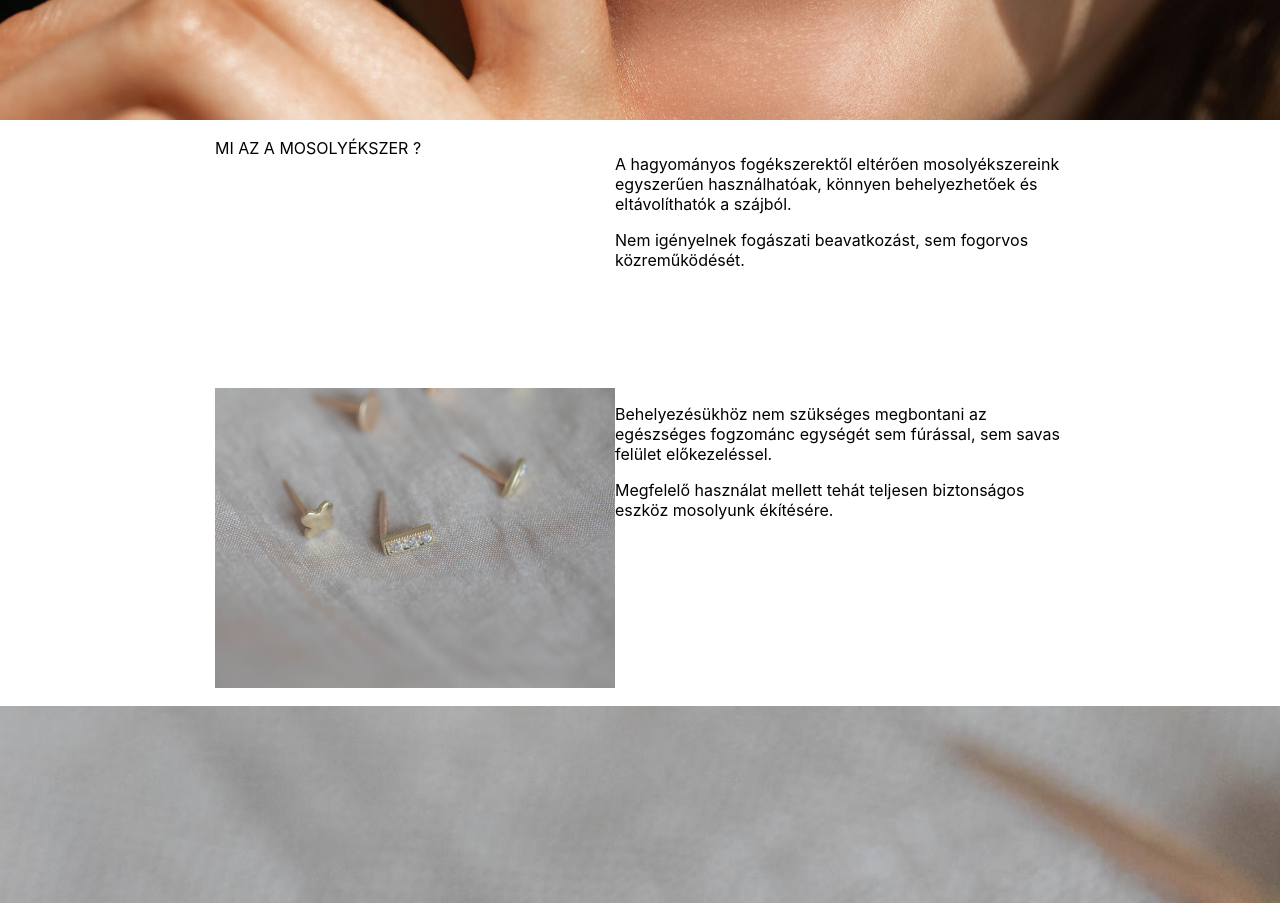
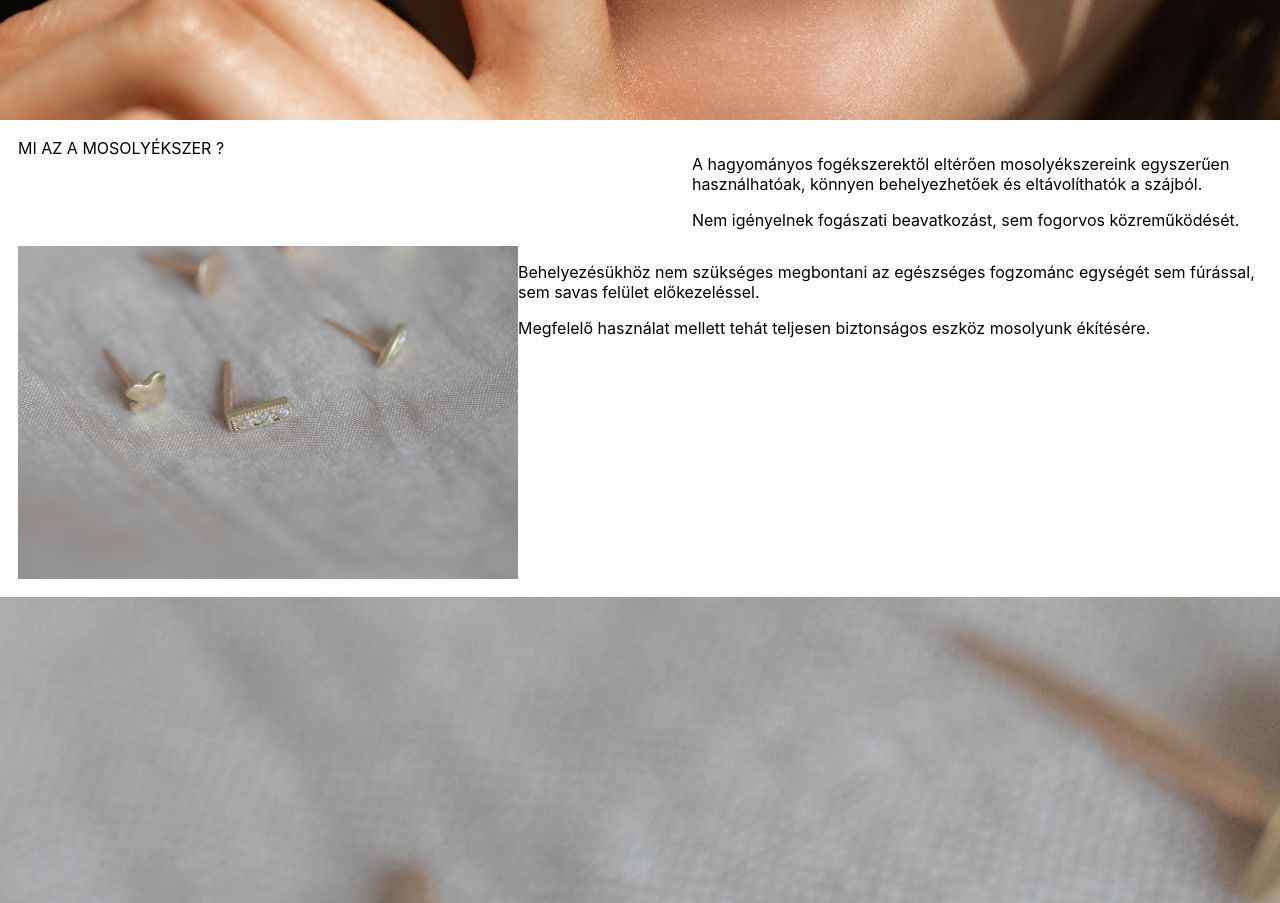
Before and after one commit to mdave94/frontTest, a React (Create React App) app: page / in a window 1280 px wide. Shown: the part 680-1583 px from the top of the page. Built offline with nearby package versions, Linux system fonts and the light colour scheme.

Commit message:
infosection update

```diff
--- a/src/assets/css/infosection.css
+++ b/src/assets/css/infosection.css
@@ -3,7 +3,7 @@
   justify-content: center;
 }
 .infosection-container {
-  max-width: 1400px;
+  width: 1400px;
   display: flex;
   justify-content: center;
   flex-direction: column;
@@ -20,28 +20,27 @@
 
 .topleft-text {
   display: flex;
-  height: 250px;
+
   max-width: 850px;
 
 }
 
 .topleft {
   font-size: 16px;
+  width: 100%;
 }
 
 .topright {
 
-  max-width: 450px;
   text-align: left;
 }
 
 .bottomleft {
- max-width: 400px; /* Adjust the width as needed */
-  height: 300px; /* Adjust the height as needed */
+  max-width: 500px;
   overflow: hidden;
   position: relative;
   display: flex;
-  justify-content: flex-end
+  justify-content: flex-end;
 }
 
 #picture-infosection {
@@ -52,9 +51,15 @@
 }
 
 .bottomright {
-  max-width: 450px;
+
   text-align: left;
 }
+.strong-text-1{
+  font-size: 48px;
+}
+
+
+
 
 /* Responsive Styles */
 @media screen and (max-width: 768px) {
--- a/src/components/InfoSection.tsx
+++ b/src/components/InfoSection.tsx
@@ -4,18 +4,16 @@ import "../assets/css/infosection.css";
 import "../assets/css/mobileview.css";
 function InfoSection() {
   return (
-    <>
     <div className="center">
-        <div className="infosection-container ">
+      <div className="infosection-container">
         <div className="section">
-            <div className="topleft ">
+          <div className="topleft">
             <div className="topleft-text">MI AZ A MOSOLYÉKSZER ?</div>
           </div>
-            <div className="topright ">
+          <div className="topright">
             <p>
-                A hagyományos fogékszerektől eltérően mosolyékszereink
-                egyszerűen használhatóak, könnyen behelyezhetőek és
-                eltávolíthatók a szájból.
+              A hagyományos fogékszerektől eltérően mosolyékszereink egyszerűen
+              használhatóak, könnyen behelyezhetőek és eltávolíthatók a szájból.
             </p>
             <p>
               Nem igényelnek fogászati beavatkozást, sem fogorvos
@@ -25,7 +23,11 @@ function InfoSection() {
         </div>
         <div className="section">
           <div className="bottomleft">
-              <img id="picture-infosection" src={groupPicture_5_piece} />
+            <img
+              id="picture-infosection"
+              src={groupPicture_5_piece}
+              alt="Group"
+            />
           </div>
           <div className="bottomright">
             <p>
@@ -40,7 +42,6 @@ function InfoSection() {
         </div>
       </div>
     </div>
-    </>
   );
 }
 
```
Lines whose indentation alone changed are shown as unchanged.
